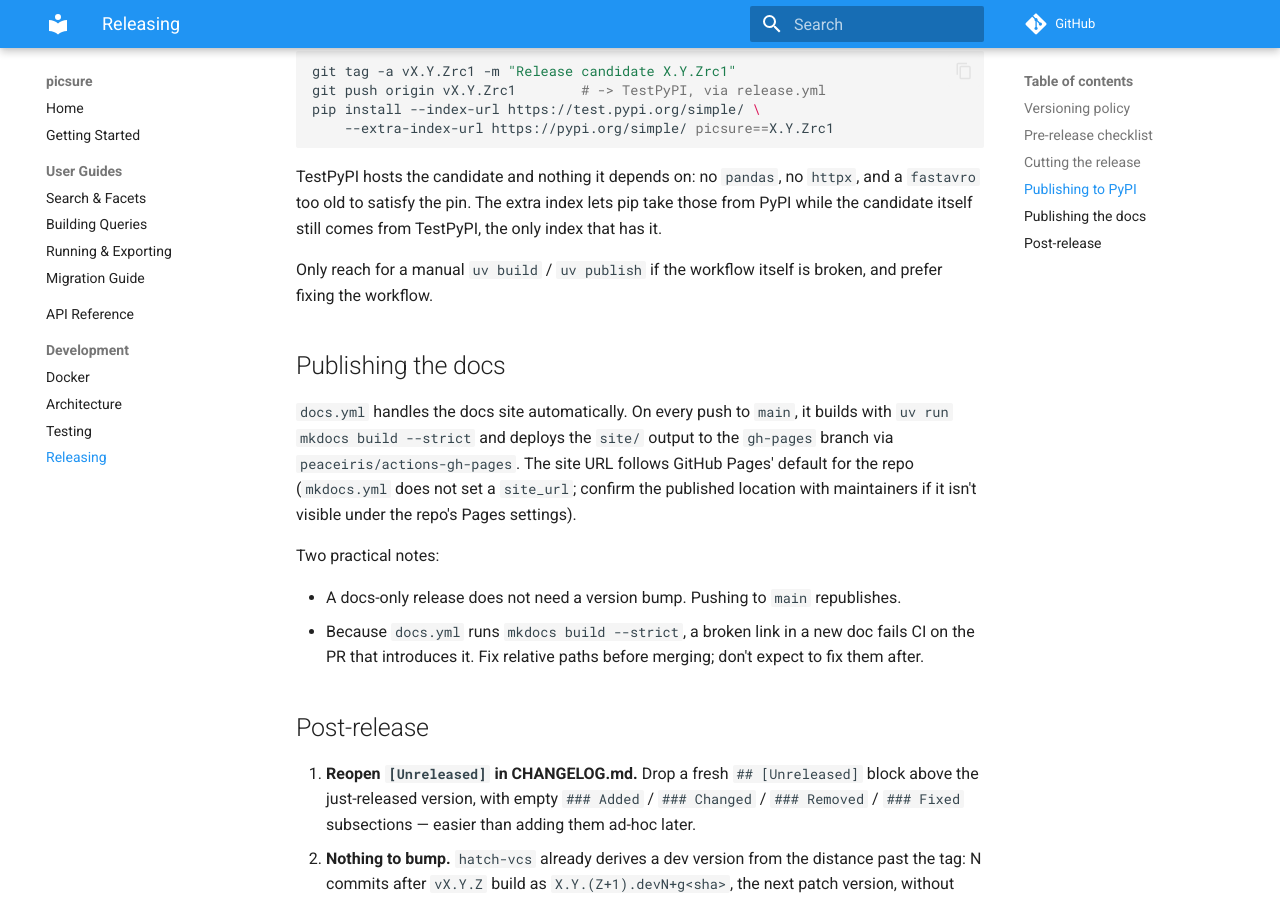
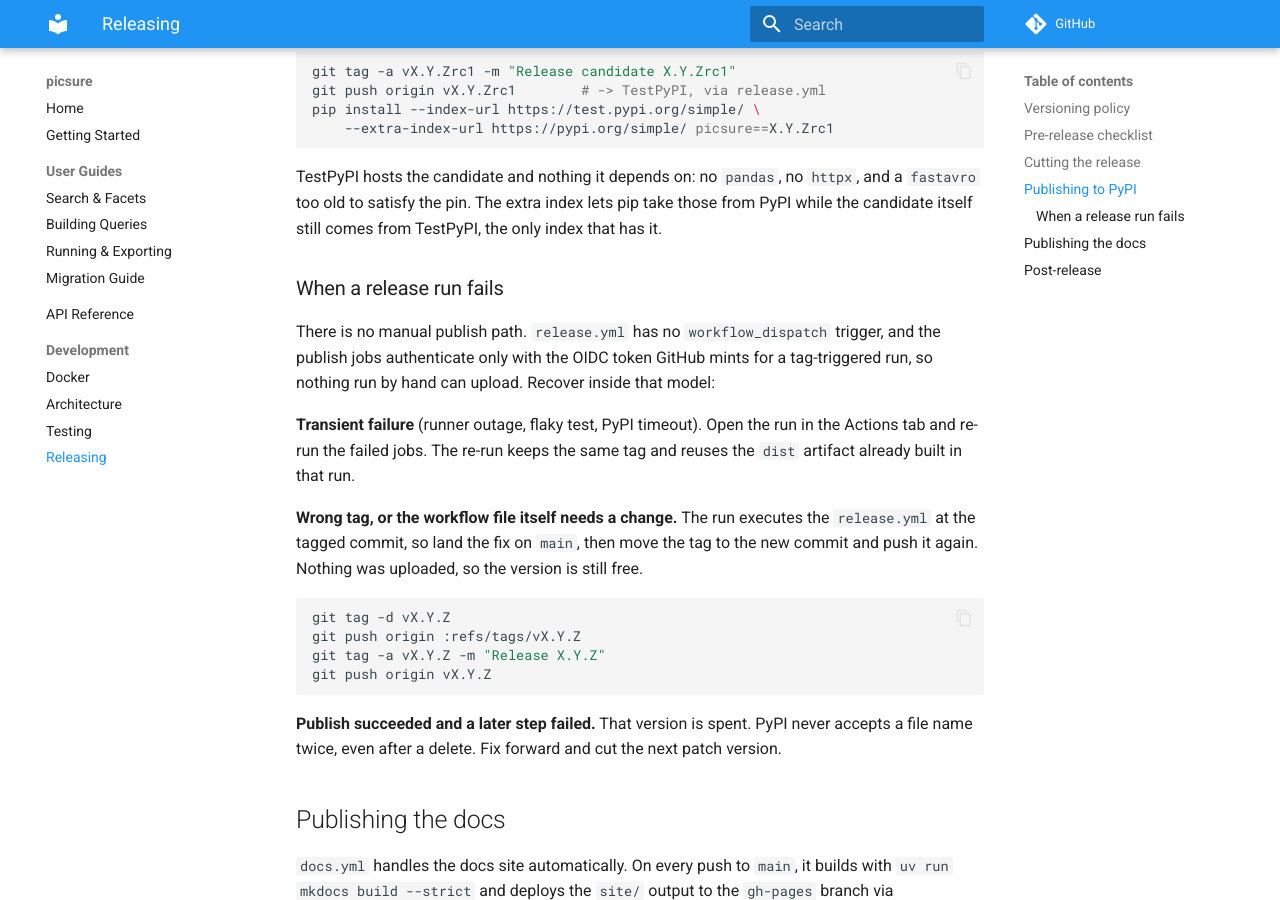
Before and after one commit to hms-dbmi/pic-sure-python-adapter-hpds, an MkDocs documentation site: the page built from docs/development/releasing.md, in a window 1280 px wide and 900 px high, scrolled down 2632 px. Built offline with MkDocs 1.6.1 and Material for MkDocs 9.7.7, drawn with Linux system fonts in a browser that asks for light colours; comment, search, counter and statistics services are not loaded.

Commit message:
docs: replace the manual publish fallback with the re-run and re-tag paths

````diff
--- a/docs/development/releasing.md
+++ b/docs/development/releasing.md
@@ -132,8 +132,33 @@ no `httpx`, and a `fastavro` too old to satisfy the pin. The extra
 index lets pip take those from PyPI while the candidate itself still
 comes from TestPyPI, the only index that has it.
 
-Only reach for a manual `uv build` / `uv publish` if the workflow
-itself is broken, and prefer fixing the workflow.
+### When a release run fails
+
+There is no manual publish path. `release.yml` has no
+`workflow_dispatch` trigger, and the publish jobs authenticate only
+with the OIDC token GitHub mints for a tag-triggered run, so nothing
+run by hand can upload. Recover inside that model:
+
+**Transient failure** (runner outage, flaky test, PyPI timeout). Open
+the run in the Actions tab and re-run the failed jobs. The re-run
+keeps the same tag and reuses the `dist` artifact already built in
+that run.
+
+**Wrong tag, or the workflow file itself needs a change.** The run
+executes the `release.yml` at the tagged commit, so land the fix on
+`main`, then move the tag to the new commit and push it again.
+Nothing was uploaded, so the version is still free.
+
+```bash
+git tag -d vX.Y.Z
+git push origin :refs/tags/vX.Y.Z
+git tag -a vX.Y.Z -m "Release X.Y.Z"
+git push origin vX.Y.Z
+```
+
+**Publish succeeded and a later step failed.** That version is spent.
+PyPI never accepts a file name twice, even after a delete. Fix forward
+and cut the next patch version.
 
 ## Publishing the docs
 
````
